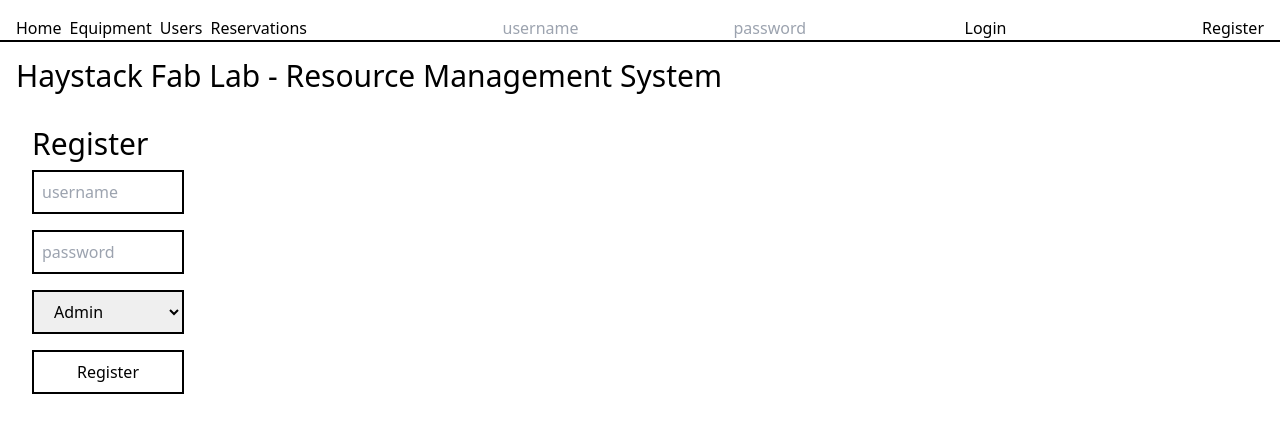
After one commit to jamesrutter/fablabOS, a Flask app: template api/auth/templates/auth/register.html in a window 1280 px wide. The commit adds this page. Shown: the top 433 px of the page. Run offline with Flask 3, Linux system fonts and the light colour scheme; the template is opened without the code that fills it, so the values that code supplies are empty; parts of the project's set-up code (start-up, migrations or seed data) failed here and were passed over; some libraries are stand-ins or nearby versions.

Commit message:
login and register forms

```diff
--- a/api/__init__.py
+++ b/api/__init__.py
@@ -11,16 +11,16 @@ def create_app(test_config=None):
     # Configure logging
     dictConfig(log_settings)
 
-    # create and configure the app
     app = Flask(__name__, instance_relative_config=True)
+    app.logger.debug('Creating app....')
 
     if test_config is None:
-        # load the instance config, if it exists, when not testing
-        # app.config.from_object(Config)
-        app.config.from_pyfile('config.py', silent=True)
+        app.config.from_object(Config)
     else:
-        # load the test config if passed in
         app.config.from_mapping(test_config)
+
+    app.logger.debug('Configuring app....')
+    app.logger.debug(f'SECRET_KEY:{Config.SECRET_KEY}')
 
     # ensure the instance folder exists
     try:
@@ -39,8 +39,8 @@ def create_app(test_config=None):
     from api.equipment import equipment as equipment_bp
     app.register_blueprint(equipment_bp, url_prefix='/equipment')
 
-    # from api.auth import auth as auth_bp
-    # app.register_blueprint(blueprint=auth_bp, url_prefix='/auth')
+    from api.auth import auth as auth_bp
+    app.register_blueprint(blueprint=auth_bp, url_prefix='/auth')
 
     @app.teardown_appcontext
     def shutdown_session(exception=None):
--- a/api/auth/__init__.py
+++ b/api/auth/__init__.py
@@ -1,5 +1,6 @@
 from flask import Blueprint
 
-auth = Blueprint('auth', __name__)
+auth = Blueprint('auth', __name__, url_prefix='/auth',
+                 template_folder='templates')
 
 from . import views
--- /dev/null
+++ b/api/auth/templates/auth/register.html
@@ -0,0 +1,26 @@
+{% extends 'base.html' %} {% block content %}
+<h2 class="text-3xl mb-2">Register</h2>
+<form method="post" action="{{ url_for('auth.register') }}" class="flex flex-col w-1/2 space-y-4">
+  <input
+    class="border-2 px-2 border-black py-2 w-1/4"
+    type="text"
+    id="username"
+    placeholder="username"
+    name="username"
+    required
+  />
+  <input
+    class="border-2 px-2 border-black py-2 w-1/4"
+    type="password"
+    id="password"
+    placeholder="password"
+    name="password"
+    required
+  />
+  <select id="role" name="role" required class="py-2 border-2 px-4 border-black w-1/4">
+    <option value="admin">Admin</option>
+    <option value="user">User</option>
+  </select>
+  <button type="submit" class="border-2 border-black py-2 w-1/4 hover:bg-gray-100">Register</button>
+</form>
+{% endblock %}
--- a/api/auth/views.py
+++ b/api/auth/views.py
@@ -2,7 +2,7 @@ from flask import render_template, request, redirect, url_for, flash, session, g
 from werkzeug.security import generate_password_hash, check_password_hash
 from sqlalchemy import select, update, delete
 from api.database import db_session
-from api.models import User
+from api.models import User, UserRole
 from api.auth import auth
 from api.auth.decorators import login_required
 
@@ -35,10 +35,12 @@ def register():
         new_user = User(username=username, password=hashed_password, role=role)
         db_session.add(new_user)
         db_session.commit()
+        db_session.add(UserRole(user_id=new_user.id, role_id=role))
+        db_session.commit()
         flash("Successfully registered.", 'success')
         return redirect(url_for('auth.login'))
 
-    return render_template('register.html')
+    return render_template('auth/register.html')
 
 
 @auth.route('/login', methods=['GET', 'POST'])
--- a/api/templates/base.html
+++ b/api/templates/base.html
@@ -8,13 +8,23 @@
   </head>
   <body>
     <header>
-      <nav>
-        <ul class="flex align-center space-x-2 border-b-2">
+      <nav class="flex items-center justify-between border-b-2 border-black my-4">
+        <ul class="flex align-center space-x-2">
           <li class="hover:bg-sky-500 ml-4"><a href="/">Home</a></li>
           <li class="hover:bg-sky-500"><a href="/equipment">Equipment</a></li>
           <li class="hover:bg-sky-500"><a href="/users">Users</a></li>
           <li class="hover:bg-sky-500"><a href="/reservations">Reservations</a></li>
         </ul>
+        <div>
+          <form method="post" action="{{ url_for('auth.login') }}" class="flex">
+            <input type="text" id="username" placeholder="username" name="username" required />
+            <input type="password" id="password" placeholder="password" name="password" required />
+            <button type="submit">Login</button>
+          </form>
+        </div>
+        <div class="mr-4">
+          <a href="{{ url_for('auth.register') }}" class="hover:bg-sky-500">Register</a>
+        </div>
       </nav>
       <h1 class="text-3xl ml-4 mt-4">Haystack Fab Lab - Resource Management System</h1>
     </header>
```
Also changed, not shown: api/auth/templates/register.html (deleted).
